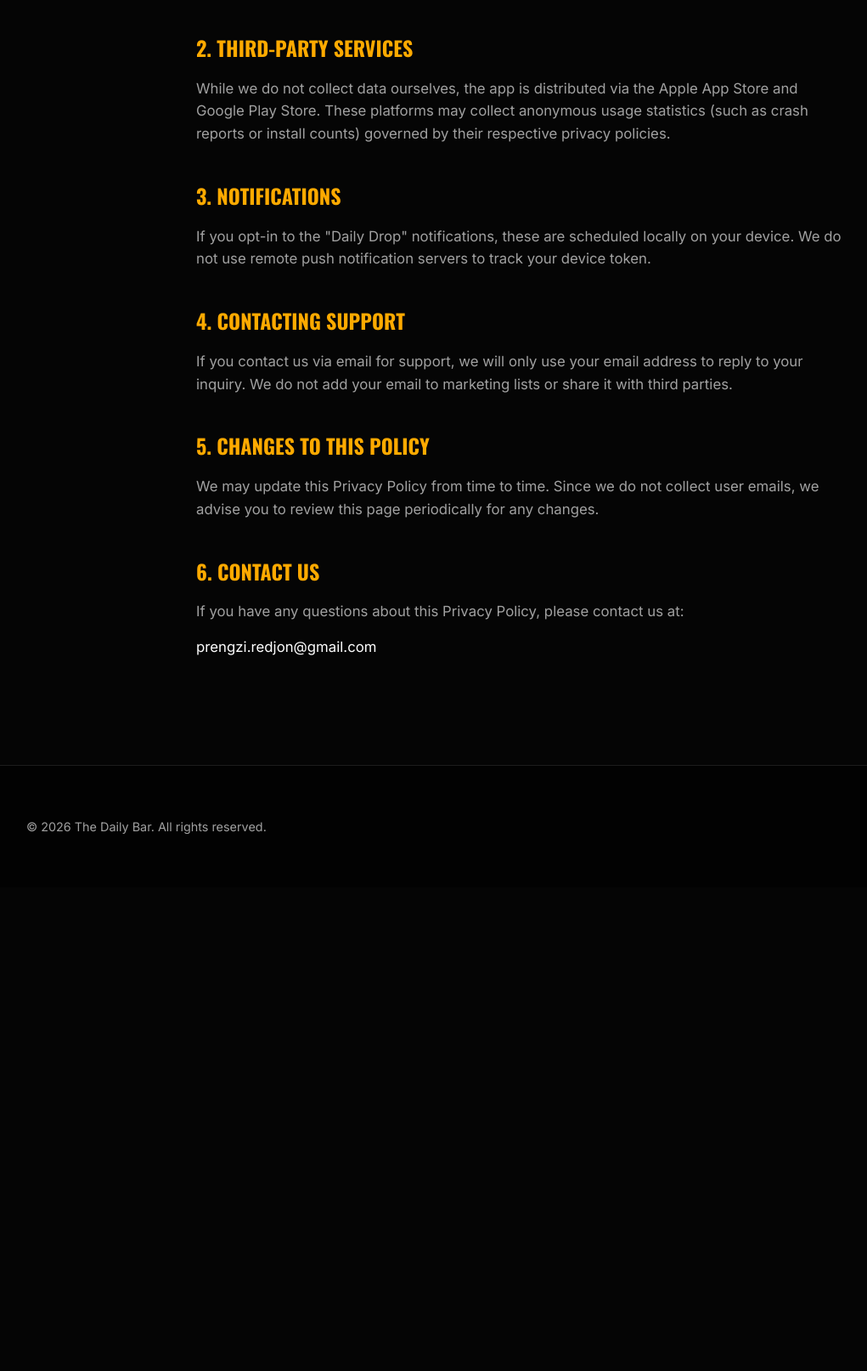
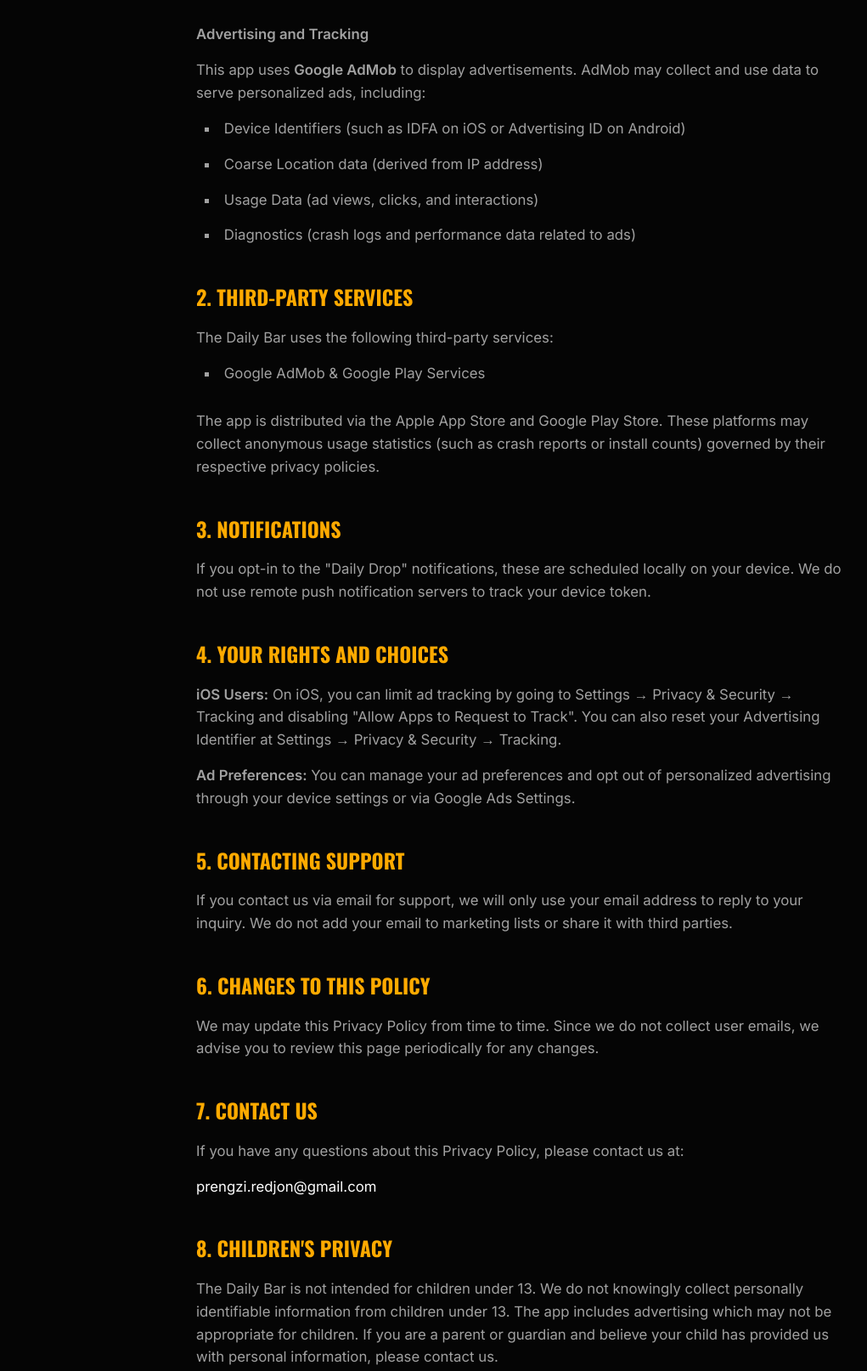
Before and after one commit to RedjonPrengzi/RedjonPrengzi.github.io, a plain HTML site: page dailyBars/privacy-policy.html in a window 1280 px wide. Shown: the part 661-2274 px from the top of the page at 85% size, without its empty margins (29-1050 px from the left). Before the commit the page ends 1705 px from the top, so only its background shows below. Drawn offline with nearby package versions, Linux system fonts and the light colour scheme.

Commit message:
docs: update privacy policies for all apps with AdMob disclosure

```diff
--- a/dailyBars/privacy-policy.html
+++ b/dailyBars/privacy-policy.html
@@ -65,7 +65,7 @@
     <div class="container policy-container">
         <div class="policy-content">
             <h1>PRIVACY POLICY</h1>
-            <span class="last-updated">Last Updated: December 27, 2025</span>
+            <span class="last-updated">Last Updated: February 7, 2026</span>
 
             <p>At The Daily Bar, we respect your privacy. We believe in mastercraft lyricism, not data mining. This
                 Privacy Policy describes how your information is handled when you use our mobile application.</p>
@@ -81,26 +81,44 @@
                     processing or analysis.</li>
             </ul>
 
+            <p><strong>Advertising and Tracking</strong></p>
+            <p>This app uses <strong>Google AdMob</strong> to display advertisements. AdMob may collect and use data to serve personalized ads, including:</p>
+            <ul>
+                <li>Device Identifiers (such as IDFA on iOS or Advertising ID on Android)</li>
+                <li>Coarse Location data (derived from IP address)</li>
+                <li>Usage Data (ad views, clicks, and interactions)</li>
+                <li>Diagnostics (crash logs and performance data related to ads)</li>
+            </ul>
+
             <h2>2. Third-Party Services</h2>
-            <p>While we do not collect data ourselves, the app is distributed via the Apple App Store and Google Play
-                Store. These platforms may collect anonymous usage statistics (such as crash reports or install counts)
-                governed by their respective privacy policies.</p>
+            <p>The Daily Bar uses the following third-party services:</p>
+            <ul>
+                <li><a href="https://policies.google.com/privacy" target="_blank">Google AdMob & Google Play Services</a></li>
+            </ul>
+            <p>The app is distributed via the Apple App Store and Google Play Store. These platforms may collect anonymous usage statistics (such as crash reports or install counts) governed by their respective privacy policies.</p>
 
             <h2>3. Notifications</h2>
             <p>If you opt-in to the "Daily Drop" notifications, these are scheduled locally on your device. We do not
                 use remote push notification servers to track your device token.</p>
 
-            <h2>4. Contacting Support</h2>
+            <h2>4. Your Rights and Choices</h2>
+            <p><strong>iOS Users:</strong> On iOS, you can limit ad tracking by going to Settings → Privacy & Security → Tracking and disabling "Allow Apps to Request to Track". You can also reset your Advertising Identifier at Settings → Privacy & Security → Tracking.</p>
+            <p><strong>Ad Preferences:</strong> You can manage your ad preferences and opt out of personalized advertising through your device settings or via <a href="https://adssettings.google.com" target="_blank">Google Ads Settings</a>.</p>
+
+            <h2>5. Contacting Support</h2>
             <p>If you contact us via email for support, we will only use your email address to reply to your inquiry. We
                 do not add your email to marketing lists or share it with third parties.</p>
 
-            <h2>5. Changes to This Policy</h2>
+            <h2>6. Changes to This Policy</h2>
             <p>We may update this Privacy Policy from time to time. Since we do not collect user emails, we advise you
                 to review this page periodically for any changes.</p>
 
-            <h2>6. Contact Us</h2>
+            <h2>7. Contact Us</h2>
             <p>If you have any questions about this Privacy Policy, please contact us at:</p>
             <p style="color: #fff;">prengzi.redjon@gmail.com</p>
+
+            <h2>8. Children's Privacy</h2>
+            <p>The Daily Bar is not intended for children under 13. We do not knowingly collect personally identifiable information from children under 13. The app includes advertising which may not be appropriate for children. If you are a parent or guardian and believe your child has provided us with personal information, please contact us.</p>
 
         </div>
     </div>
```
Also changed, not shown: cleener/privacy.html (+18 -7 lines), fastual/privacy.html (+24 -4 lines).
